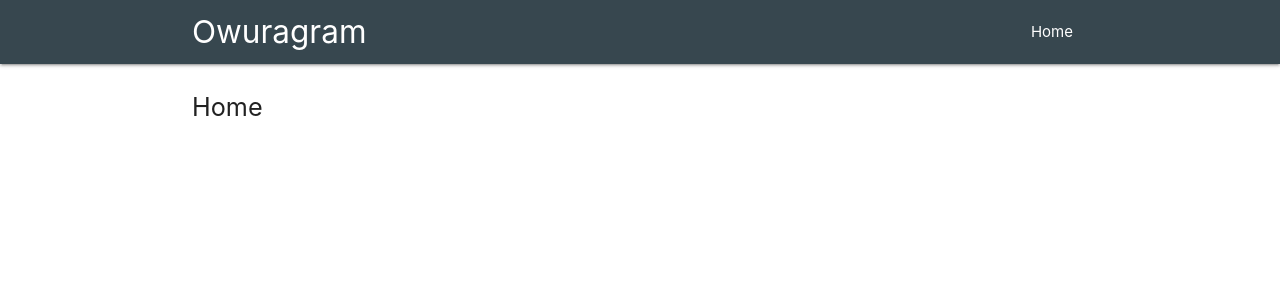
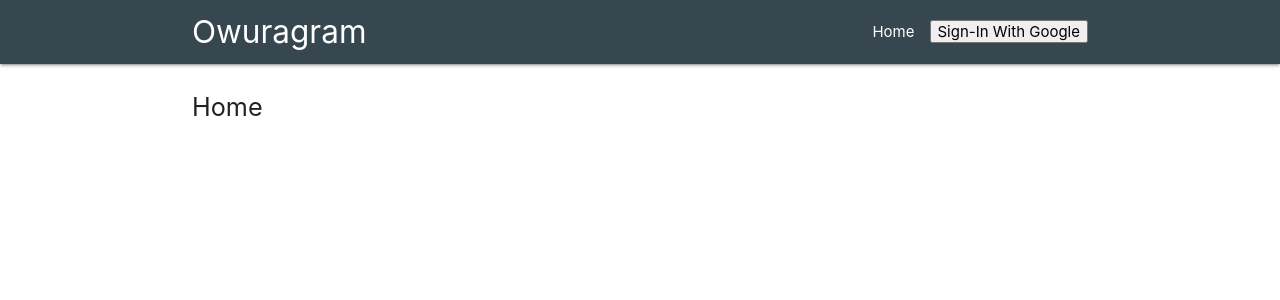
Before and after one commit to Ericjr688/instagram-clone, a React (Create React App) app: page / in a window 1280 px wide. Shown: the top 300 px of the page. Built offline with nearby package versions, Linux system fonts and the light colour scheme; no server answers.

Commit message:
sign in with google

```diff
--- a/package.json
+++ b/package.json
@@ -9,6 +9,7 @@
     "firebase": "^9.9.1",
     "react": "^18.2.0",
     "react-dom": "^18.2.0",
+    "react-firebase-hooks": "^5.0.3",
     "react-router-dom": "^6.3.0",
     "react-scripts": "^5.0.1",
     "web-vitals": "^2.1.4"
--- a/src/App.js
+++ b/src/App.js
@@ -3,10 +3,10 @@ import React, { useState, useEffect } from "react";
 import { BrowserRouter, Routes, Route } from "react-router-dom";
 import NavBar from './Components/NavBar';
 import Home from './Pages/Home';
-
-
+import firebase from './firebase';
 
 function App() {
+
   return (
     <BrowserRouter>
       <NavBar />
--- /dev/null
+++ b/src/Components/Account.js
@@ -0,0 +1,26 @@
+import React, { useEffect, useState } from 'react'
+import {
+  getAuth,
+  onAuthStateChanged,
+  GoogleAuthProvider,
+  signInWithPopup,
+  signOut,
+} from 'firebase/auth';
+import SignIn from './SignIn'
+import SignOut from './SignOut';
+
+// if user exists, sign in. Otherwise profile and logout button
+
+export default function Account() {
+  const [ user, setUser ] = useState(getAuth().currentUser);
+
+  onAuthStateChanged(getAuth(), () => {
+    setUser(getAuth().currentUser);
+  });
+
+  return (
+    <div>
+      { user !== null ?  <SignOut /> : <SignIn />}
+    </div>
+  )
+}
--- a/src/Components/NavBar.js
+++ b/src/Components/NavBar.js
@@ -1,13 +1,17 @@
 import React from 'react'
 import { Link } from 'react-router-dom'
+import Account from './Account'
+// import firebase from '../firebase'
 
 export default function NavBar(props) {
+
   return (
     <nav className='blue-grey darken-3 blue-grey-text text-lighten-5'>
       <div className='nav-wrapper container'>
         <Link className='brand-logo left large-font-size' to='/'>Owuragram</Link>
         <ul id="nav-mobile" className="right">
           <li><Link to='/'>Home</Link></li>
+          <li><Account /></li>
         </ul>
       </div>
     </nav>
--- /dev/null
+++ b/src/Components/SignIn.js
@@ -0,0 +1,25 @@
+import React from 'react';
+import {
+  getAuth,
+  onAuthStateChanged,
+  GoogleAuthProvider,
+  signInWithPopup,
+} from 'firebase/auth';
+
+export default function SignIn() {
+  async function handleSignIn(e) {
+    e.preventDefault();
+    const provider = new GoogleAuthProvider();
+    try {
+      await signInWithPopup(getAuth(), provider);
+    } catch (error) {
+      console.error("The error is", error);
+    };
+  };
+
+  return (
+    <button className='sign-in' onClick={handleSignIn}>
+      Sign-In With Google
+    </button>
+  )
+}
--- /dev/null
+++ b/src/Components/SignOut.js
@@ -0,0 +1,18 @@
+import React from 'react'
+import {
+  getAuth,
+  onAuthStateChanged,
+  signOut,
+} from 'firebase/auth';
+
+export default function SignOut() {
+  function handleSignOut(){
+    signOut(getAuth());
+  };
+
+  return (
+    <button className='sign-out' onClick={handleSignOut}>
+      Sign Out
+    </button>
+  );
+};
--- a/src/firebase.js
+++ b/src/firebase.js
@@ -1,6 +1,13 @@
 // Import the functions you need from the SDKs you need
 import { initializeApp } from "firebase/app";
-import { getAnalytics } from "firebase/analytics";
+import {
+  getAuth,
+  onAuthStateChanged,
+  GoogleAuthProvider,
+  signInWithPopup,
+  signOut,
+} from 'firebase/auth';
+
 // TODO: Add SDKs for Firebase products that you want to use
 // https://firebase.google.com/docs/web/setup#available-libraries
 
@@ -17,5 +24,5 @@ const firebaseConfig = {
 };
 
 // Initialize Firebase
-const app = initializeApp(firebaseConfig);
-const analytics = getAnalytics(app);
+const firebase = initializeApp(firebaseConfig);
+export default firebase;
```
Also changed, not shown: 1 other file (tests, documents, lock files or other folders).
